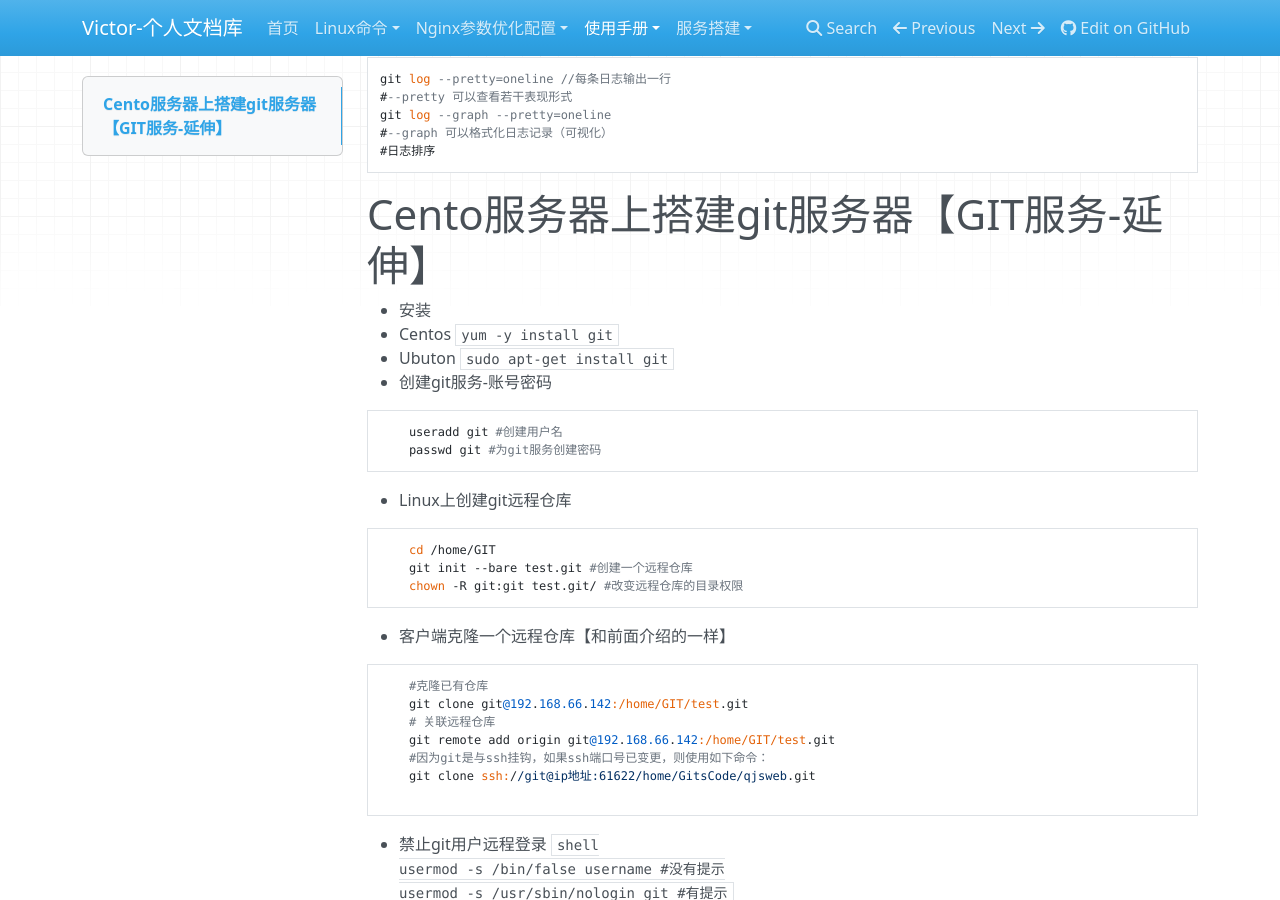
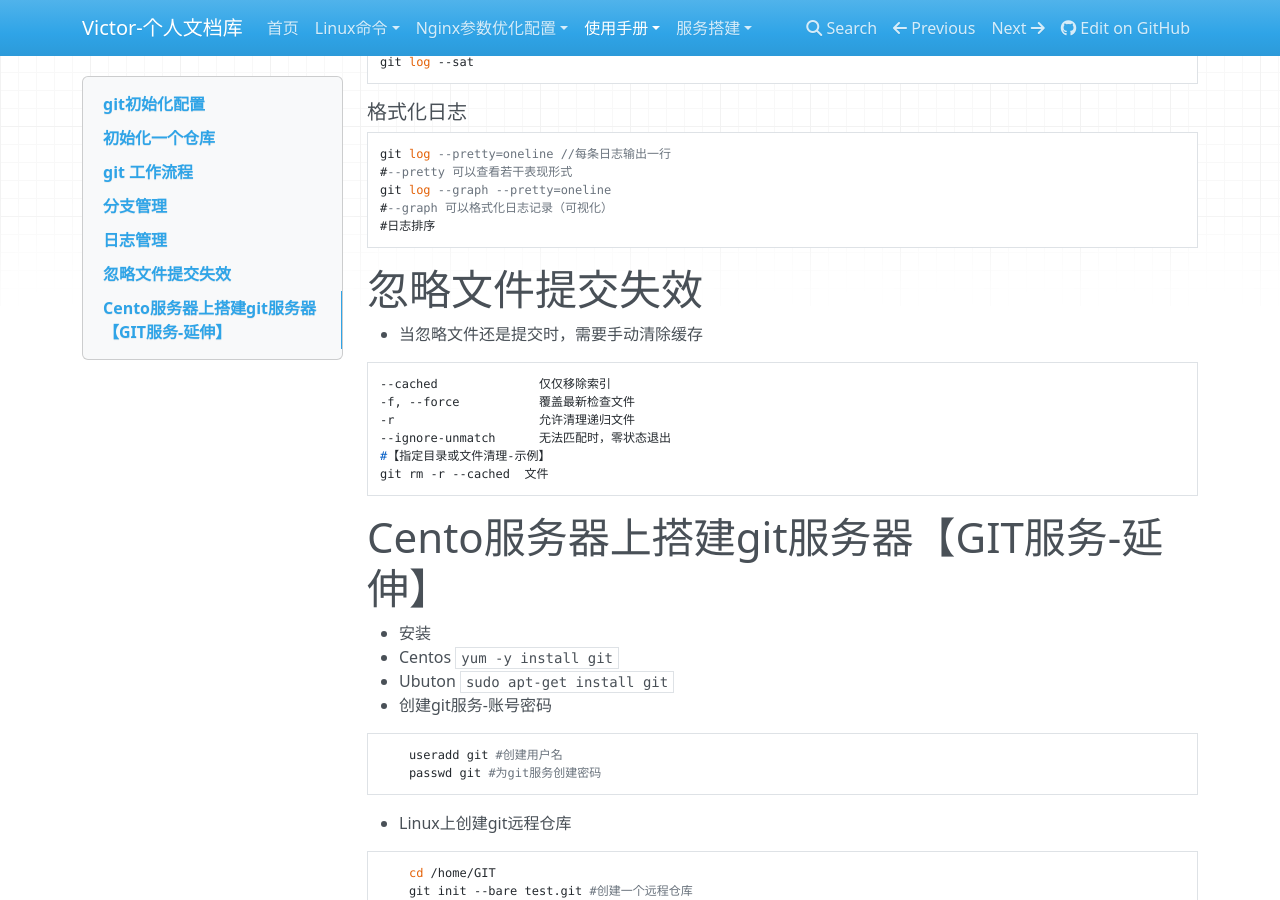
Before and after one commit to victor24680/victorDocs, an MkDocs documentation site: the page built from docs/使用手册/git 使用文档.md, in a window 1280 px wide and 900 px high, scrolled down 2179 px. Built offline with MkDocs 1.6.1, drawn with Linux system fonts in a browser that asks for light colours; nearby versions of some CDN libraries.

Commit message:
补充git缓存清理命令

````diff
--- a/docs/使用手册/git 使用文档.md
+++ b/docs/使用手册/git 使用文档.md
@@ -1,10 +1,10 @@
-#### git初始化配置
+# git初始化配置
 
 ```
 git config --global user.name "victorxxxx
 git config --global user.email 490319xxx@qq.com
 ```
-### 初始化一个仓库
+# 初始化一个仓库
 
 ```
 #1.克隆一个仓库(里面已经包含远程仓库地址)
@@ -13,7 +13,7 @@ git clone https://git.hub.cn/victorxxx.git
 git init
 
 ```
-### git 工作流程
+# git 工作流程
 
 #### 添加新的文件
 
@@ -25,14 +25,14 @@ git status
 #进入缓存文件差异界面
 git diff --cached //【查看缓存区哪些文件被修改】可以直接按q 退出
 ```
-#### 提交内容
+##### 提交内容
 
 ```
 git commit -a -m "初始化文件"
 #-a 不会添加新的文件
 #-m 提交你的注释
 ```
-#### 远程仓库管理
+##### 远程仓库管理
 
 ```
 #关联远程仓库（添加远程仓库）
@@ -42,12 +42,12 @@ git remote -v
 #移除远程仓库
 git remote rm origin
 ```
-#### 推送新的内容到远程分支
+##### 推送新的内容到远程分支
 
 ```
 git push origin master //(master-代表当前主分支)
 ```
-### 分支管理
+# 分支管理
 ##### 创建分支
 
 ```
@@ -95,7 +95,7 @@ git revert HEAD 撤销最近一次的提交，并作为一次新的提交
 git revert HEAD~1 撤销最近两次的提交，并作为一次新的提交
 git revert <SHA-1> 撤销指定版本的提交，并作为一次新的提交
 ```
-### 日志管理
+# 日志管理
 ##### 查看日志
 ```
 #查看日志
@@ -118,6 +118,16 @@ git log --pretty=oneline //每条日志输出一行
 git log --graph --pretty=oneline
 #--graph 可以格式化日志记录（可视化）
 #日志排序
+```
+# 忽略文件提交失效
+- 当忽略文件还是提交时，需要手动清除缓存
+```shell
+--cached              仅仅移除索引
+-f, --force           覆盖最新检查文件
+-r                    允许清理递归文件
+--ignore-unmatch      无法匹配时，零状态退出
+#【指定目录或文件清理-示例】
+git rm -r --cached  文件
 ```
 
 # Cento服务器上搭建git服务器【GIT服务-延伸】
````
